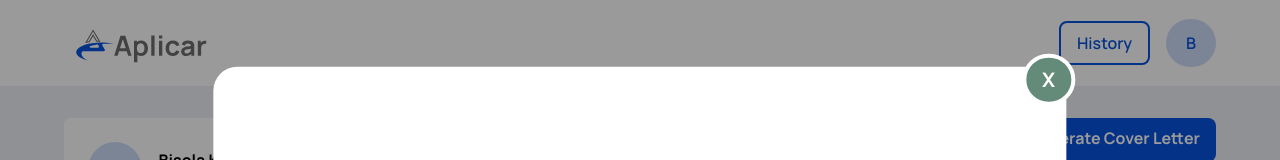
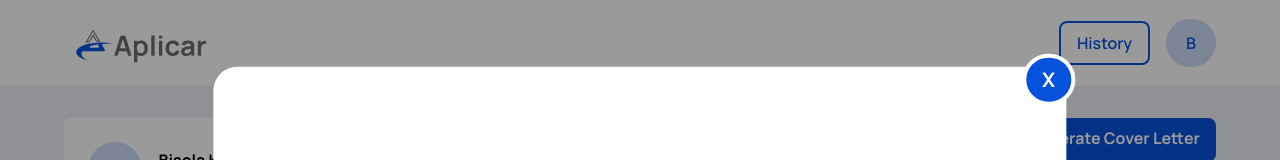
Before and after one commit to EarlPappi/hng, a React (Create React App) app: page / in a window 1280 px wide. Shown: the top 160 px of the page. Built offline with nearby package versions, Linux system fonts and the light colour scheme.

Commit message:
feat: forget password modal bg

```diff
--- a/src/Pages/Profile/PasswordModal.jsx
+++ b/src/Pages/Profile/PasswordModal.jsx
@@ -17,7 +17,7 @@ function PasswordModal({ showPassModal, setShowPassModal }) {
                     <div className='absolute bg-white w-11/12 md:w-8/12 h-5/6 z-20 top-[50%] left-[50%] translate-x-[-50%] translate-y-[-50%] p-3 md:p-6 rounded-3xl'>
                         <div className='w-11/12 mx-auto overflow-hidden'>
                             {/* Close Button */}
-                            <p className='inline rounded-full py-2 px-4  absolute top-[-2%] right-[-1%] z-40 font-bold text-xl bg-[#648B7A] text-white cursor-pointer border-4 border-white'
+                            <p className='inline rounded-full py-2 px-4  absolute top-[-2%] right-[-1%] z-40 font-bold text-xl bg-primaryMain text-white cursor-pointer border-4 border-white'
                                 onClick={() => {
                                     setShowPassModal(false)
                                 }}>X</p>
```
